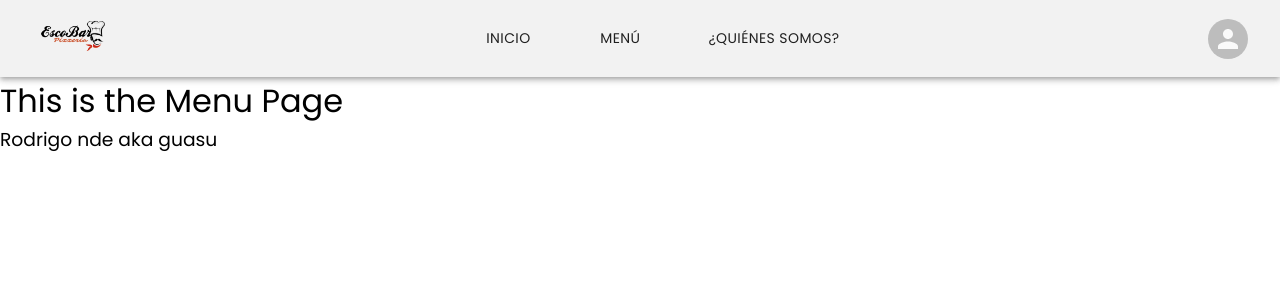
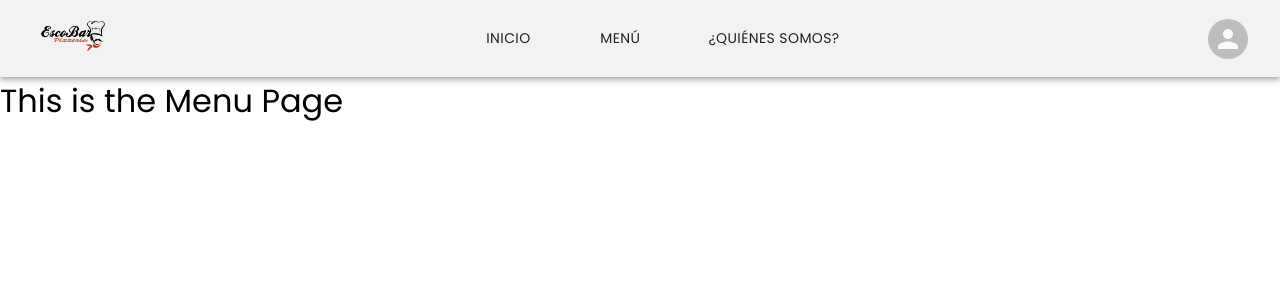
Before and after one commit to isaias-alt/escobar-pizzeria, a React (Create React App) app: page /menu in a window 1280 px wide. Shown: the top 300 px of the page. Built offline with nearby package versions, Linux system fonts and the light colour scheme; the HTML template or start-up script is replaced by a standard one.

Commit message:
Quitando macanadas

```diff
--- a/src/pages/Menu.jsx
+++ b/src/pages/Menu.jsx
@@ -6,7 +6,6 @@ const Menu = () => {
     <div>
       <Navbar />
       <h1>This is the Menu Page</h1>
-      <h3>Rodrigo nde aka guasu</h3>
     </div>
   );
 };
```
